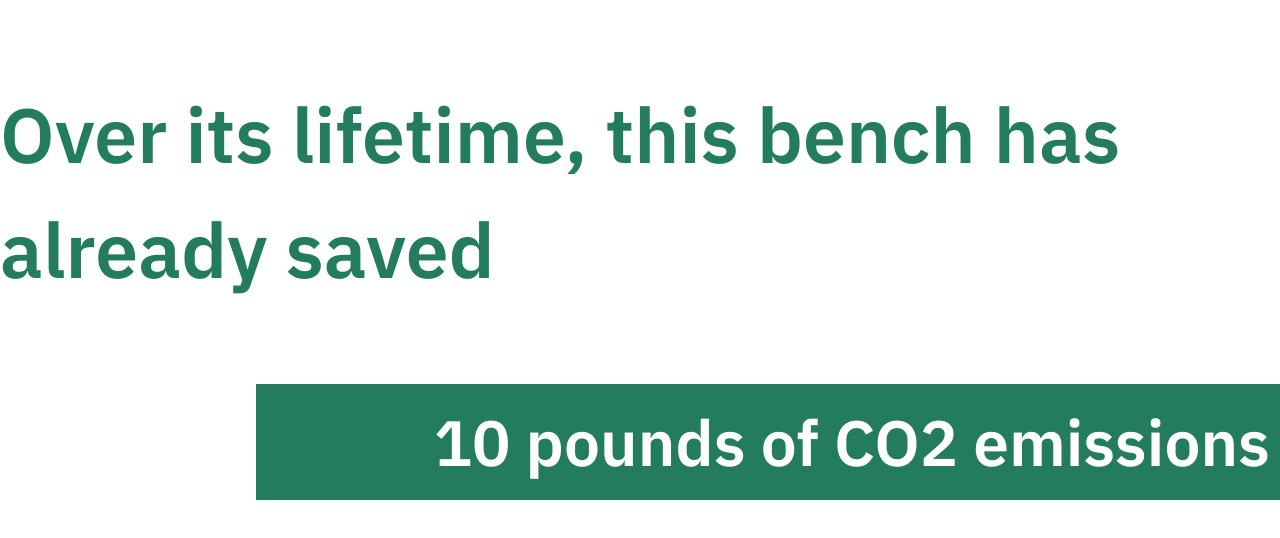
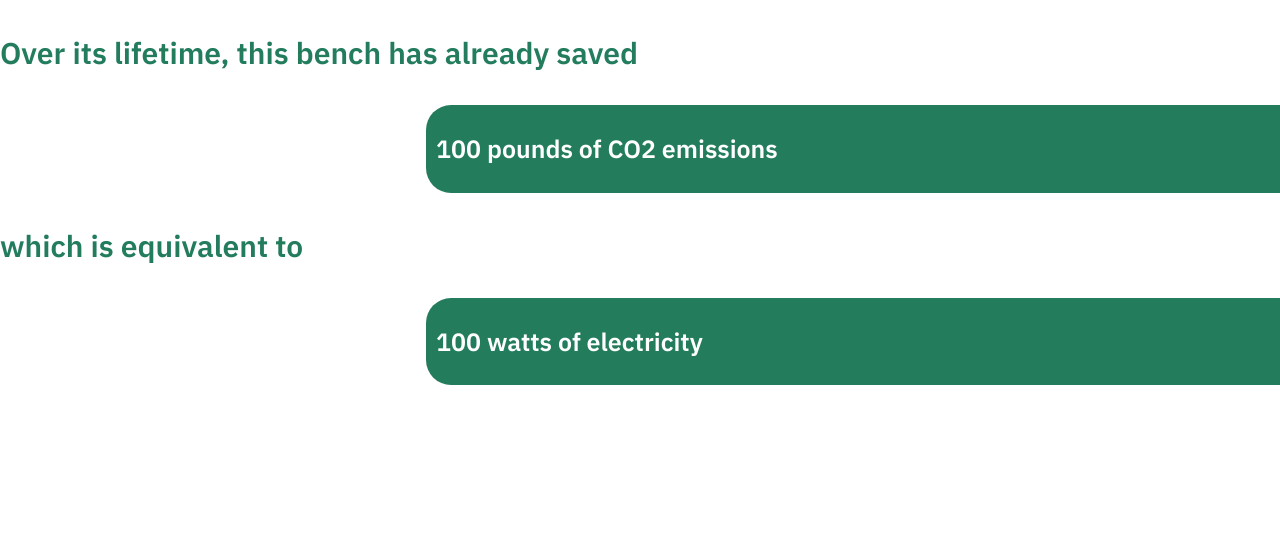
Before and after one commit to IDS-Solar-Bench/website, a Next.js app in the folder client/: page /components/Stats/Stats in a window 1280 px wide. Shown: the top 538 px of the page. Built offline with nearby package versions, Linux system fonts and the light colour scheme.

Commit message:
Responsive design

```diff
--- a/client/pages/components/Navbar/Navbar.module.css
+++ b/client/pages/components/Navbar/Navbar.module.css
@@ -1,6 +1,5 @@
 .nav {
     background: #237D5D;
-    position: sticky;
     top: 0px;
 
     display: flex;
--- a/client/pages/components/Stats/Block/Block.js
+++ b/client/pages/components/Stats/Block/Block.js
@@ -1,12 +1,12 @@
 import React from 'react';
 import style from './Block.module.css'
 
-const Block = () => {
+const Block = ({introText = " ... ", stat = 0, statText = " ... "}) => {
     return (<div>
 
 
         <div className={style.introductionText + ' customHeadingTextMainContent'}>
-            Over its lifetime, this bench has already saved
+            {introText}
         </div>
 
 
@@ -14,7 +14,7 @@ const Block = () => {
         <div className={style.statsWrapper}>
             <div className={style.spacer} />
             <div className={style.statsText + ' customHeadingTextMainContent'}>
-                10 pounds of CO2 emissions
+                {stat + ' ' + statText}
             </div>
         </div>
 
--- a/client/pages/components/Stats/Block/Block.module.css
+++ b/client/pages/components/Stats/Block/Block.module.css
@@ -14,11 +14,32 @@
     width: 20%;
 }
 
+/* A little sneaky trick, to have the overflow off the screen look, we add a box shadow
+and oveflow it off the screen.*/
 .statsText {
     font-size: 5vw;
     width: 80%;
     background-color: #237D5D;
     color: white;
-    text-align: right;
-    padding: 10px;
+    border-radius: 25px;
+    padding-left: 10px;
+    text-align: left;
+    box-shadow: 100px 0px #237D5D;
 }
+
+@media screen and (min-width: 500px) {
+    .introductionText {
+        font-size: 30px;
+    }
+
+    .statsText {
+        font-size: 25px;
+    }
+
+}
+
+@media screen and (min-width: 700px) {
+    .spacer {
+        width: 40%;
+    }
+}
--- a/client/pages/components/Stats/Stats.js
+++ b/client/pages/components/Stats/Stats.js
@@ -43,7 +43,10 @@ const Stats = ({wattage = 100, pounds = 100}) => {
 
     */
 
-    return <Block />
+    return <div>
+        <Block introText="Over its lifetime, this bench has already saved" stat={poundsOfCO2} statText="pounds of CO2 emissions" />
+        <Block introText='which is equivalent to' stat={wattsGenerated} statText='watts of electricity' />
+    </div>
 
 }
 
```
